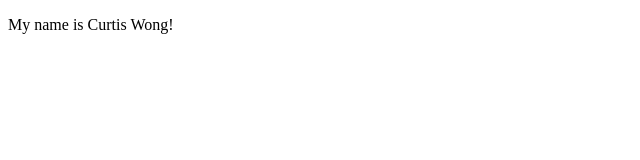
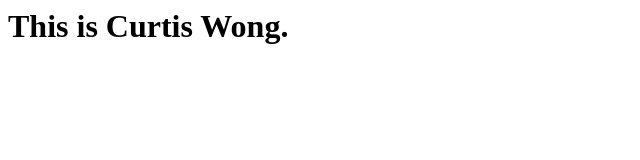
Before and after one commit to cwong6854/WDB, a plain HTML site: page index.html in a window 1280 px wide. Shown: the whole page, without its empty margins (0-640 px from the left). Drawn offline with Linux system fonts and the light colour scheme.

Commit message:
initial commit

```diff
--- a/hw/hw0/index.html
+++ b/index.html
@@ -1,9 +1,8 @@
-<!DOCTYPE html>
-<html lang="en">
+<html>
     <head>
         <title>Hello World!</title>
     </head>
     <body>
-        <p>My name is Curtis Wong!</p>
+        <h1>This is Curtis Wong.</h1>
     </body>
 </html>
```
